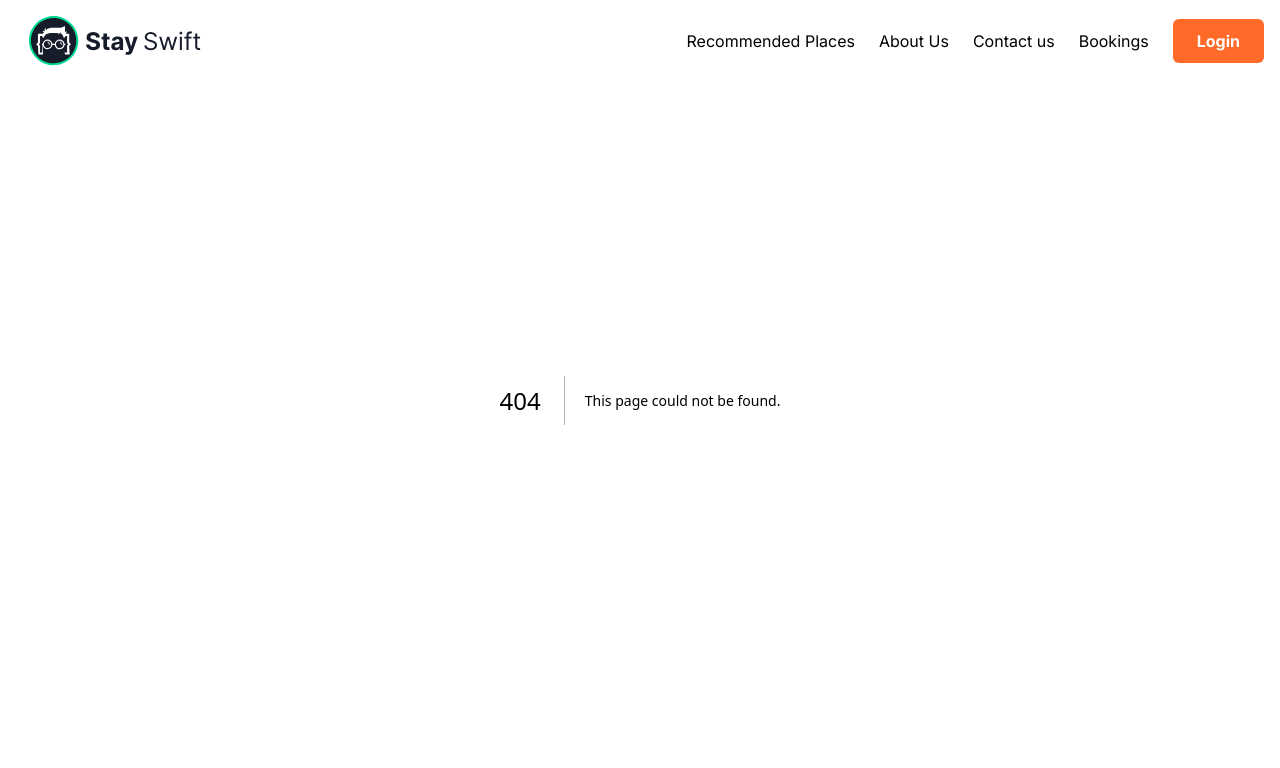
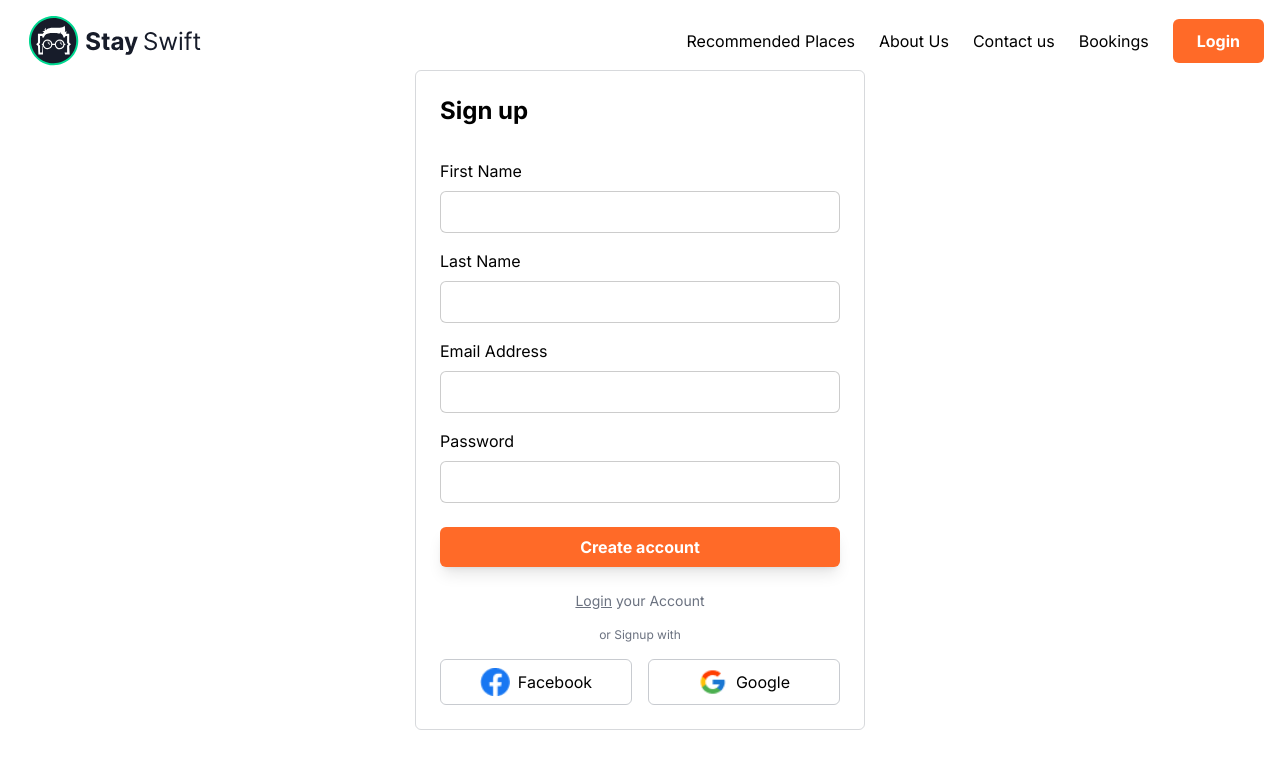
Before and after one commit to robiulsagor/stay-swift, a Next.js app: page /register in a window 1280 px wide. Before the commit this address had no page. Shown: the top 768 px of the page. Built offline with nearby package versions, Linux system fonts and the light colour scheme.

Commit message:
register and login page done

```diff
--- /dev/null
+++ b/app/login/page.js
@@ -0,0 +1,24 @@
+import LoginForm from "@/components/auth/LoginForm";
+import SocialLogin from "@/components/auth/SocialLogin";
+import Link from "next/link";
+
+const LoginPage = () => {
+  return (
+    <section class="h-screen grid place-items-center">
+      <div class="max-w-[450px] w-full mx-auto p-6 border border-gray-700/20 rounded-md">
+        <h4 class="font-bold text-2xl">Sign in</h4>
+
+        <LoginForm />
+        <div className="text-center text-sm text-gray-500 mb-4">
+          <Link href="/register" className="underline">
+            Register
+          </Link>{" "}
+          new Account
+        </div>
+        <SocialLogin />
+      </div>
+    </section>
+  );
+};
+
+export default LoginPage;
--- /dev/null
+++ b/app/register/page.js
@@ -0,0 +1,24 @@
+import RegistrationForm from "@/components/auth/RegistrationForm";
+import SocialLogin from "@/components/auth/SocialLogin";
+import Link from "next/link";
+
+const RegisterPage = () => {
+  return (
+    <section class="h-screen grid place-items-center">
+      <div class="max-w-[450px] w-full mx-auto p-6 border border-gray-700/20 rounded-md">
+        <h4 class="font-bold text-2xl">Sign up</h4>
+
+        <RegistrationForm />
+        <div className="text-center text-sm text-gray-500 mb-4">
+          <Link href="/login" className="underline">
+            Login
+          </Link>{" "}
+          your Account
+        </div>
+        <SocialLogin />
+      </div>
+    </section>
+  );
+};
+
+export default RegisterPage;
--- /dev/null
+++ b/components/auth/LoginForm.jsx
@@ -0,0 +1,17 @@
+export default function LoginForm() {
+  return (
+    <form className="login-form">
+      <div>
+        <label htmlFor="email">Email Address</label>
+        <input type="email" name="email" id="email" />
+      </div>
+      <div>
+        <label htmlFor="password">Password</label>
+        <input type="password" name="password" id="password" />
+      </div>
+      <button type="submit" className="btn-primary w-full mt-4">
+        Login
+      </button>
+    </form>
+  );
+}
--- /dev/null
+++ b/components/auth/RegistrationForm.jsx
@@ -0,0 +1,25 @@
+export default function RegistrationForm() {
+  return (
+    <form className="login-form">
+      <div>
+        <label htmlFor="fname">First Name</label>
+        <input type="text" name="fname" id="fname" />
+      </div>
+      <div>
+        <label htmlFor="lname">Last Name</label>
+        <input type="text" name="lname" id="lname" />
+      </div>
+      <div>
+        <label htmlFor="email">Email Address</label>
+        <input type="email" name="email" id="email" />
+      </div>
+      <div>
+        <label htmlFor="password">Password</label>
+        <input type="password" name="password" id="password" />
+      </div>
+      <button type="submit" className="btn-primary w-full mt-4">
+        Create account
+      </button>
+    </form>
+  );
+}
--- /dev/null
+++ b/components/auth/SocialLogin.jsx
@@ -0,0 +1,21 @@
+import Image from "next/image";
+
+export default function SocialLogin() {
+  return (
+    <>
+      <div>
+        <div className="text-center text-xs text-gray-500">or Signup with</div>
+        <div className="flex gap-4">
+          <button className=" w-full mt-4 py-2 border-gray-600/30 border rounded-md flex items-center gap-2 justify-center">
+            <Image src="/fb.png" width={30} height={50} alt="fb" />
+            <span>Facebook</span>
+          </button>
+          <button className=" w-full mt-4 py-2 border-gray-600/30 border rounded-md flex items-center gap-2 justify-center">
+            <Image src="/google.png" width={30} height={50} alt="google" />
+            <span>Google</span>
+          </button>
+        </div>
+      </div>
+    </>
+  );
+}
```
